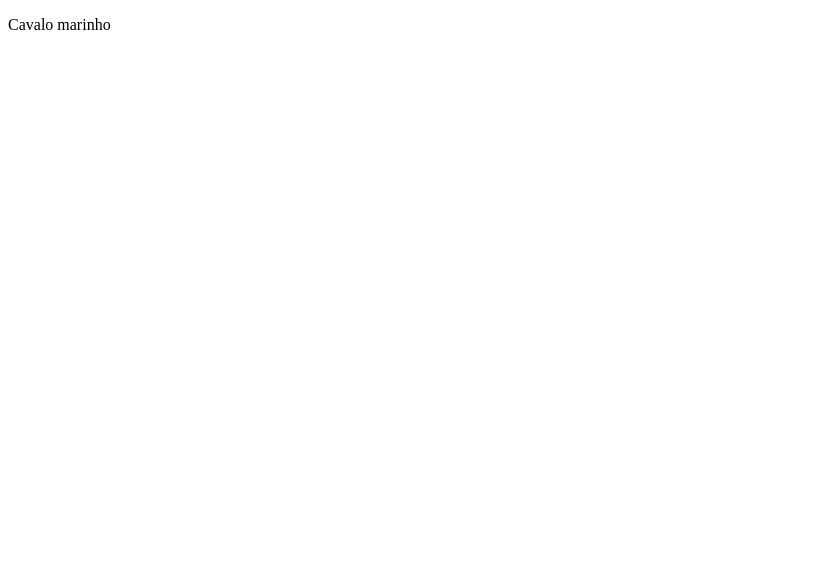
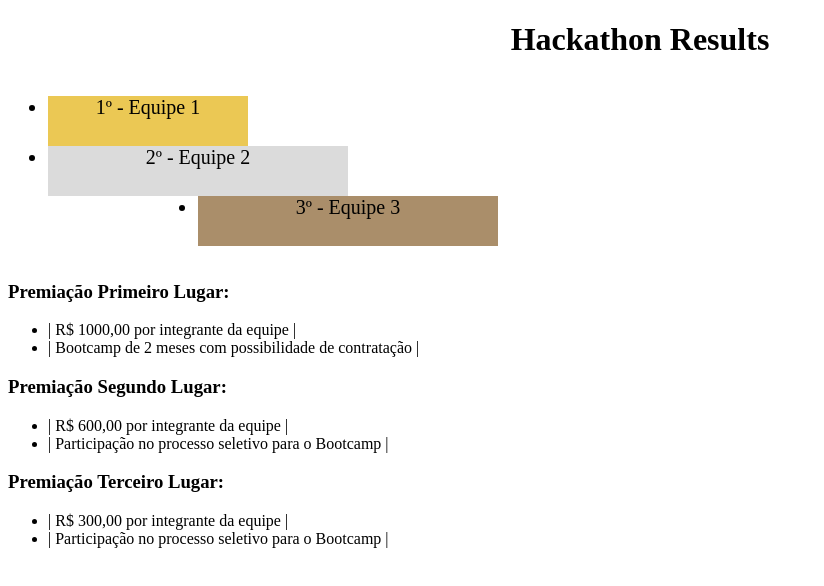
Before and after one commit to jvictorgui/miau, a plain HTML site: page fundamentos/3-introdução-a-HTML-e-CSS/dia3/index1.html in a window 1280 px wide. Shown: the whole page, without its empty margins (0-824 px from the left). Drawn offline with Linux system fonts and the light colour scheme.

Commit message:
continua continua

```diff
--- a/fundamentos/3-introdução-a-HTML-e-CSS/dia3/index1.html
+++ b/fundamentos/3-introdução-a-HTML-e-CSS/dia3/index1.html
@@ -1,13 +1,77 @@
 <!DOCTYPE html>
-<html lang="en">
-<head>
+<html lang="pt">
+  <head>
     <meta charset="UTF-8">
-    <meta http-equiv="X-UA-Compatible" content="IE=edge">
     <meta name="viewport" content="width=device-width, initial-scale=1.0">
-    <title>Document</title>
-    <link rel="stylesheet" href="style1.css">
-</head>
-<body>
-<p>Cavalo marinho </p>
-</body>
+    <title>Ranking</title>
+    <style>
+      h1 {
+        text-align: center;
+      }
+       .orderlist{
+    display: inline-block;
+}
+      .first {
+        background-color: rgb(235, 200, 84);
+        font-size: 20px;
+        height: 50px;
+        text-align: center;
+        width: 200px;
+        margin-: 150px;
+      }
+
+      .second {
+        background-color: rgb(219, 219, 219);
+        font-size: 20px;
+        height: 50px;
+        text-align: center;
+        width: 300px;
+
+
+       ;
+      }
+
+      .third {
+        background-color: rgb(170, 142, 106);
+        font-size: 20px;
+        height: 50px;
+        text-align: center;
+        width: 300px;
+        margin-left: 150px;
+
+
+
+      }
+
+    </style>
+  </head>
+  <body>
+    <header>
+      <h1>Hackathon Results</h1>
+    </header>
+    <section>
+      <ul class="orderlist">
+        <li class="first">1º - Equipe 1</li>
+        <li class="second">2º - Equipe 2</li>
+        <li class="third">3º - Equipe 3</li>
+      </ul>
+    </section>
+    <section>
+      <h3>Premiação Primeiro Lugar:</h3>
+      <ul>
+        <li>| R$ 1000,00 por integrante da equipe |</li>
+        <li>| Bootcamp de 2 meses com possibilidade de contratação |</li>
+      </ul>
+      <h3>Premiação Segundo Lugar:</h3>
+      <ul>
+        <li>| R$ 600,00 por integrante da equipe |</li>
+        <li>| Participação no processo seletivo para o Bootcamp |</li>
+      </ul>
+      <h3>Premiação Terceiro Lugar:</h3>
+      <ul>
+        <li>| R$ 300,00 por integrante da equipe |</li>
+        <li>| Participação no processo seletivo para o Bootcamp |</li>
+      </ul>
+    </section>
+  </body>
 </html>
--- /dev/null
+++ b/fundamentos/3-introdução-a-HTML-e-CSS/dia4/style2.css
@@ -0,0 +1,4 @@
+
+    .cores{
+background-color: aquamarine;
+    }
```
Also changed, not shown: fundamentos/3-introdução-a-HTML-e-CSS/dia4/index1.html (+41 -0 lines).
